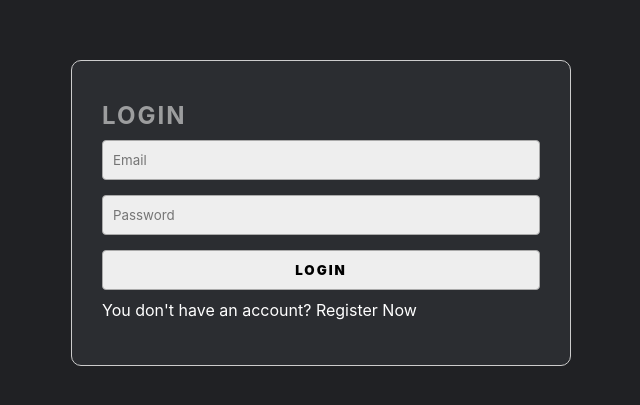
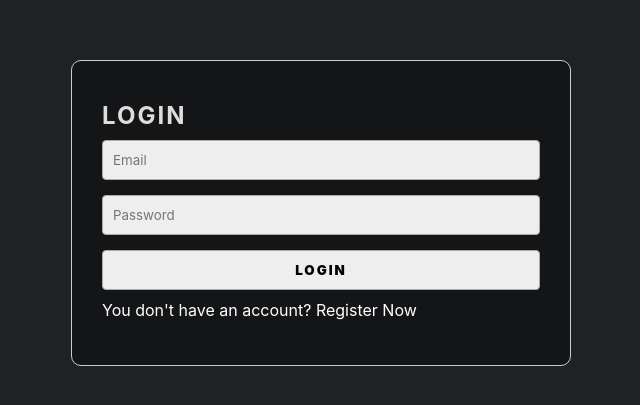
Before and after one commit to harshiilllll/project-noteapp, a React (Create React App) app in the folder client/: page / in a window 1280 px wide. Shown: the part 187-592 px from the top of the page, without its empty margins (319-959 px from the left). Built offline with nearby package versions, Linux system fonts and the light colour scheme.

Commit message:
make it better

```diff
--- a/client/src/components/Login.js
+++ b/client/src/components/Login.js
@@ -65,7 +65,7 @@ export default function Login({setIsLogin}) {
                     <p>You don't have an account?
                         <span onClick={() => setOnLogin(true)}> Register Now</span>
                     </p>
-                    <h3>{err}</h3>
+                    <h3 style={{color: "red"}}>{err}</h3>
                 </form>
            </div>
            <div className="register create-note" style={style}>
@@ -87,7 +87,7 @@ export default function Login({setIsLogin}) {
                     <p>You have an account?
                         <span onClick={() => setOnLogin(false)}> Login Now</span>
                     </p>
-                    <h3>{err}</h3>
+                    <h3 style={{color: "red"}}>{err}</h3>
                 </form>
            </div>
        </section>
--- a/client/src/index.css
+++ b/client/src/index.css
@@ -229,11 +229,11 @@ a{
   top: 50%;
   left: 50%;
   transform: translate(-50%, -50%);
-  background: #2b2d31;
+  background: #141517;
 }
 .login-page h2,
 .login-page h3{
-  color: #fff8;
+  color: #ddd;
 }
 .login-page h3{
     text-align: center;
```
Also changed, not shown: 1 other file (tests, documents, lock files or other folders).
